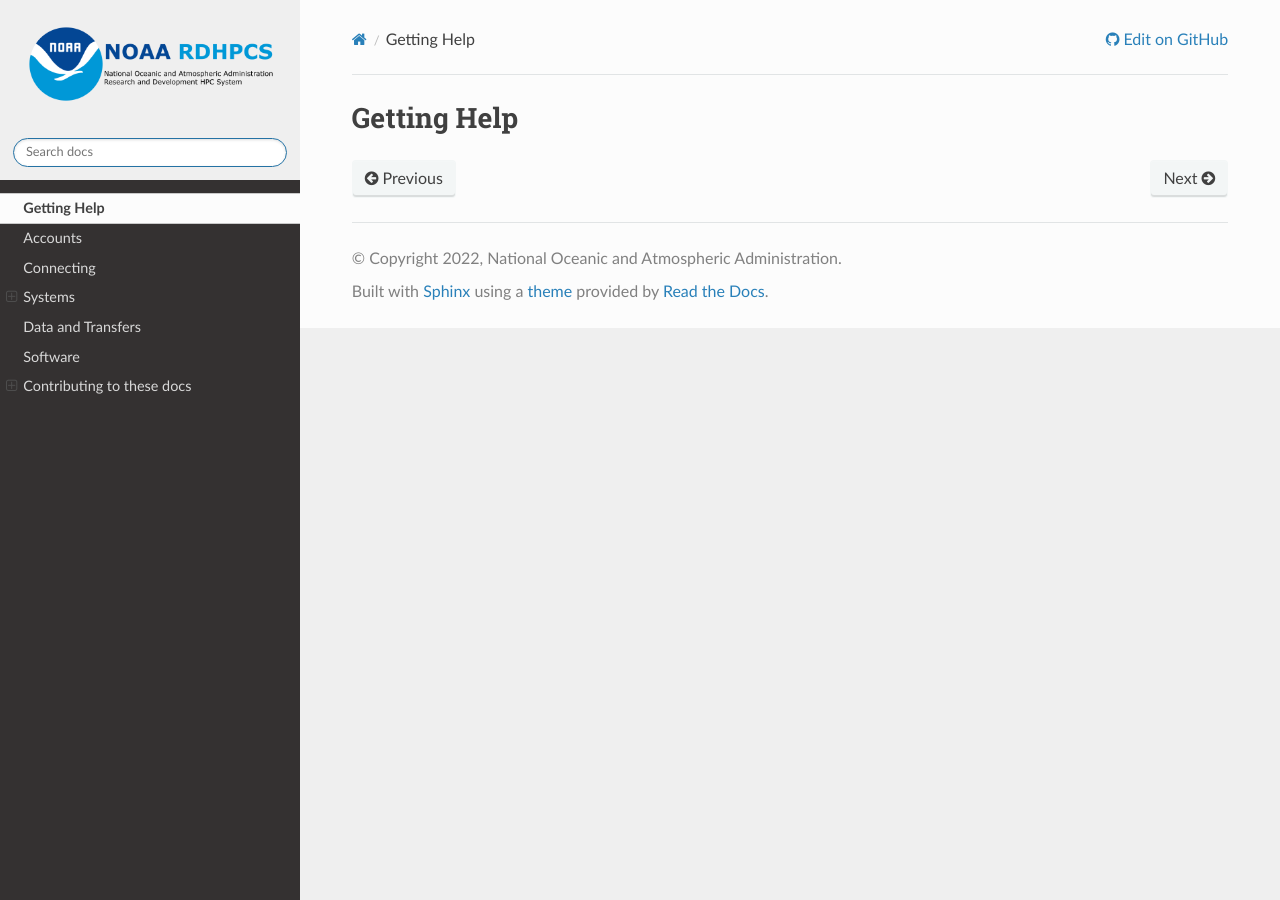
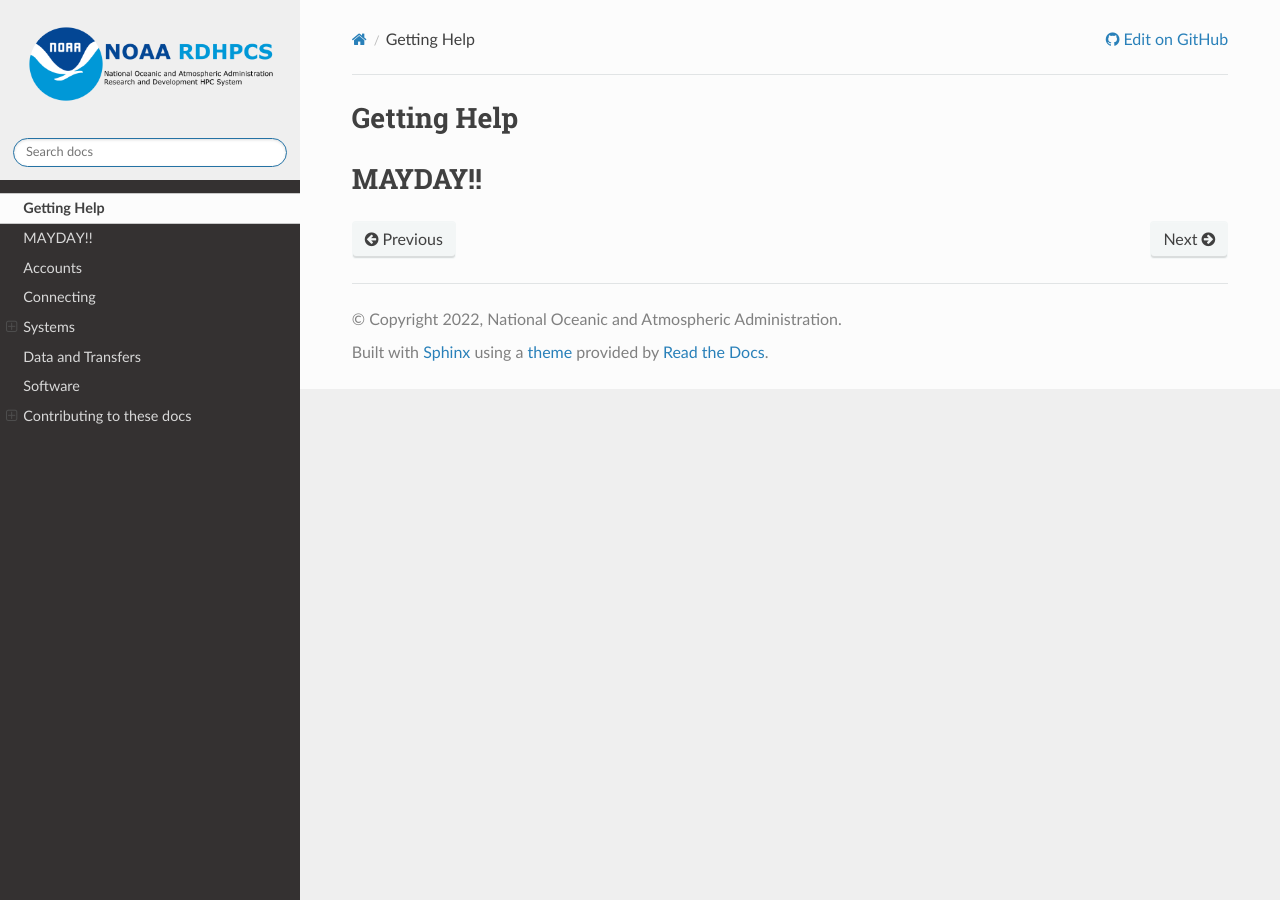
Before and after one commit to NOAA-RDHPCS/noaa-rdhpcs.github.io, a Sphinx documentation site: the page built from source/help/index.rst, in a window 1280 px wide. Built offline with Sphinx 7.4.7 and the Read the Docs theme 2.0.0, drawn with Linux system fonts in a browser that asks for light colours.

```diff
--- a/source/help/index.rst
+++ b/source/help/index.rst
@@ -7,5 +7,6 @@ Getting Help
 .. toctree::
    :maxdepth: 2
 
-#######
-MAYDAY
+########
+MAYDAY!!
+########
```
